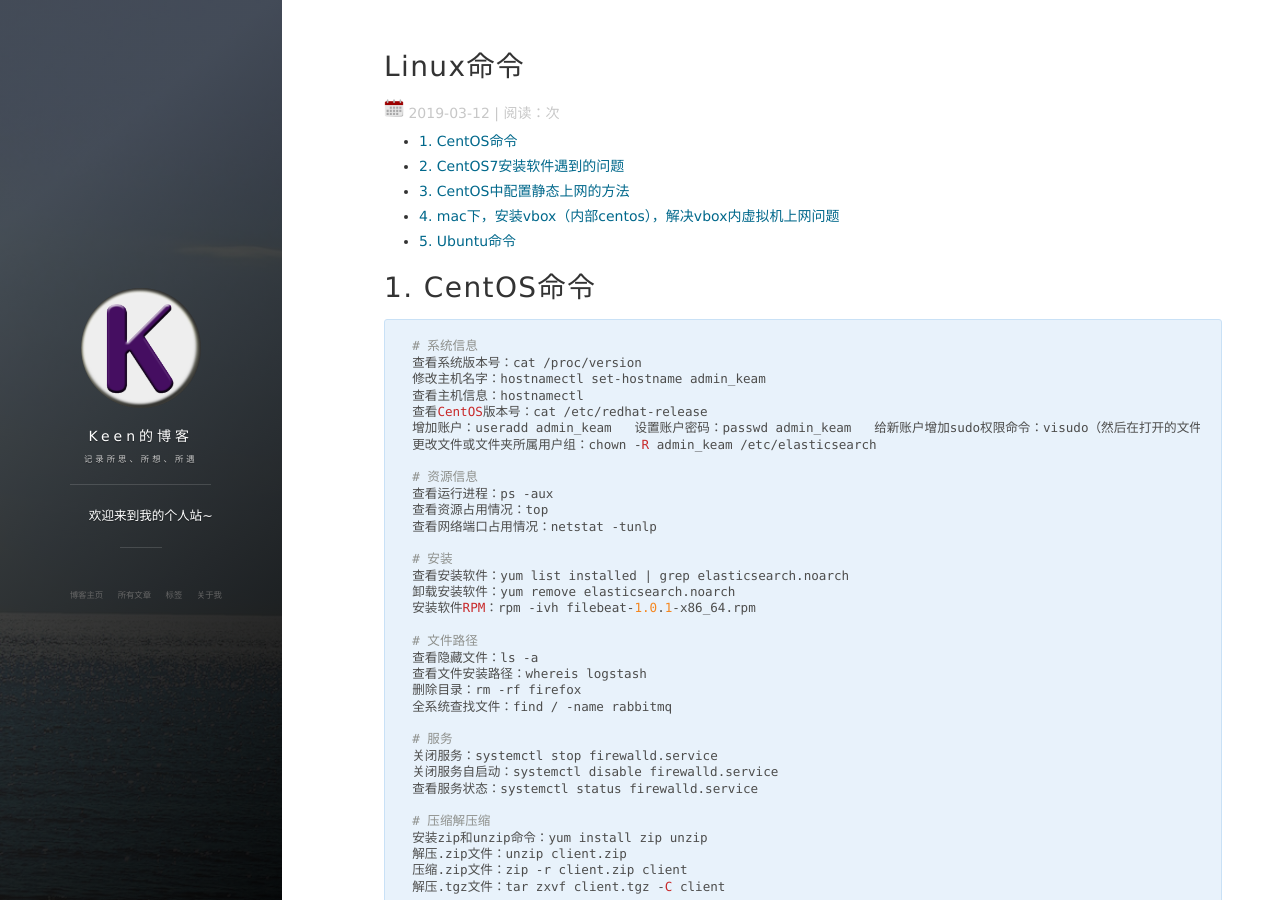
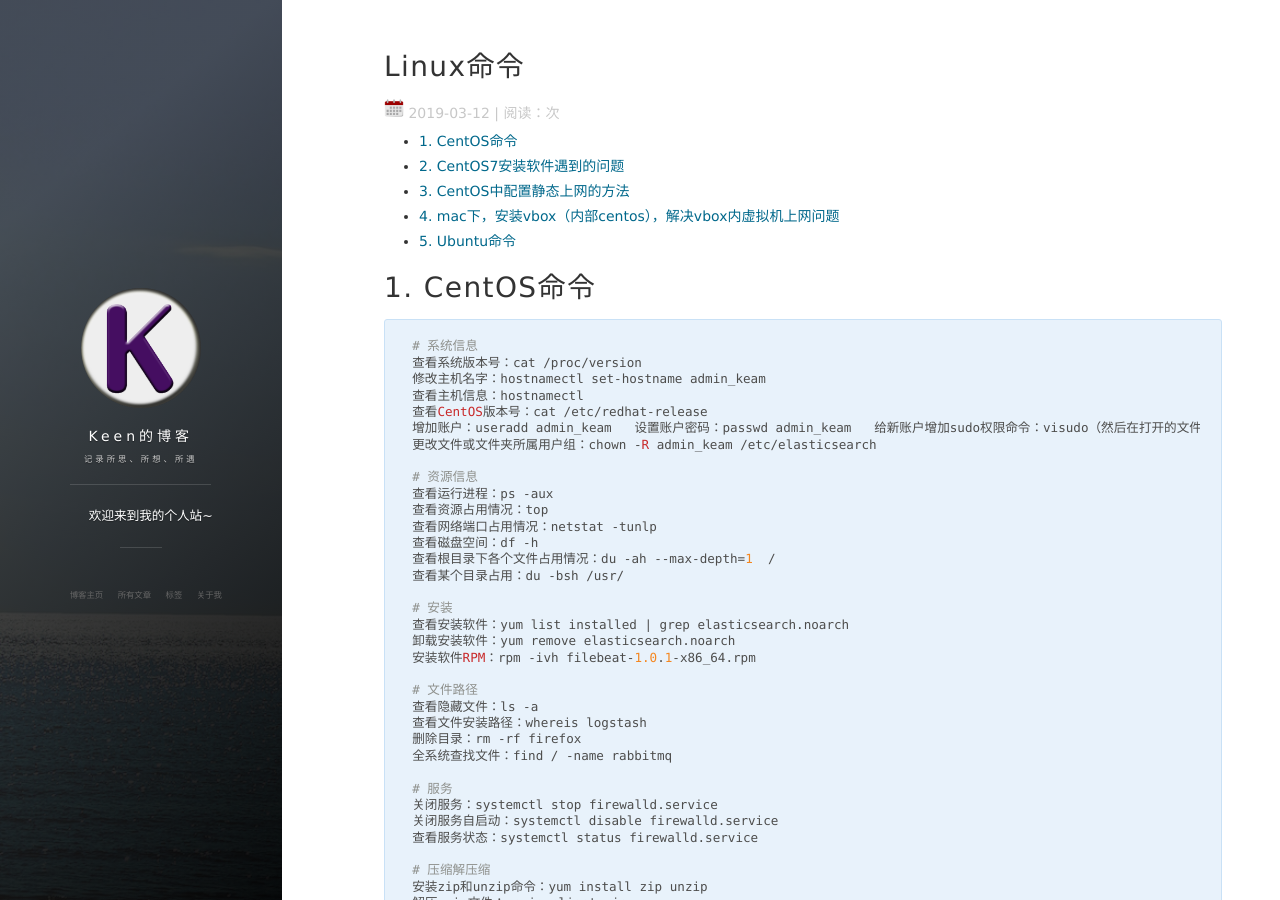
Before and after one commit to Keenjin/Keenjin.github.io, a Jekyll site: the page built from _posts/2019-03-12-linux_cmd.md, in a window 1280 px wide and 900 px high. Built offline with Jekyll 4.4.1, drawn with Linux system fonts in a browser that asks for light colours; nearby versions of some CDN libraries; comment, search, counter and statistics services are not loaded.

Commit message:
linux cmd

```diff
--- a/_posts/2019-03-12-linux_cmd.md
+++ b/_posts/2019-03-12-linux_cmd.md
@@ -30,6 +30,9 @@ tags: linux
 查看运行进程：ps -aux
 查看资源占用情况：top
 查看网络端口占用情况：netstat -tunlp
+查看磁盘空间：df -h
+查看根目录下各个文件占用情况：du -ah --max-depth=1  /
+查看某个目录占用：du -bsh /usr/
 
 # 安装
 查看安装软件：yum list installed | grep elasticsearch.noarch
```
